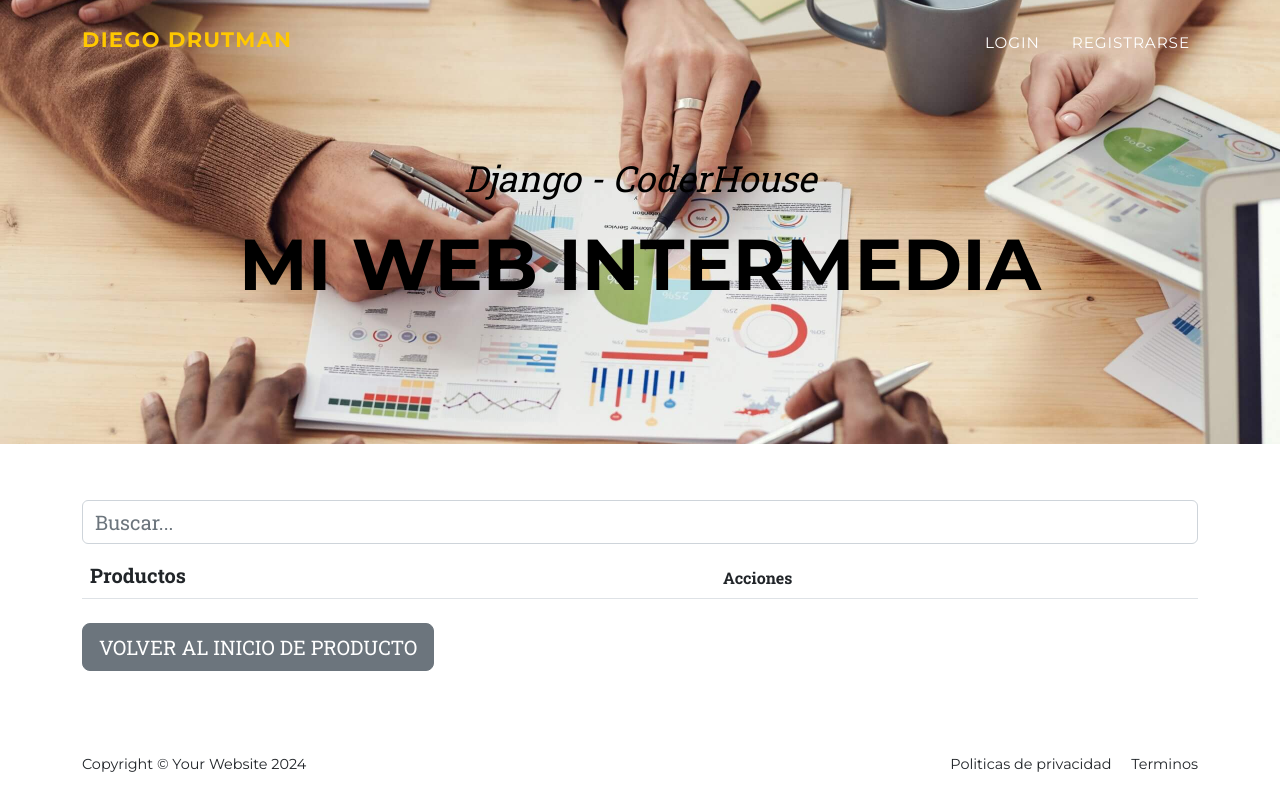
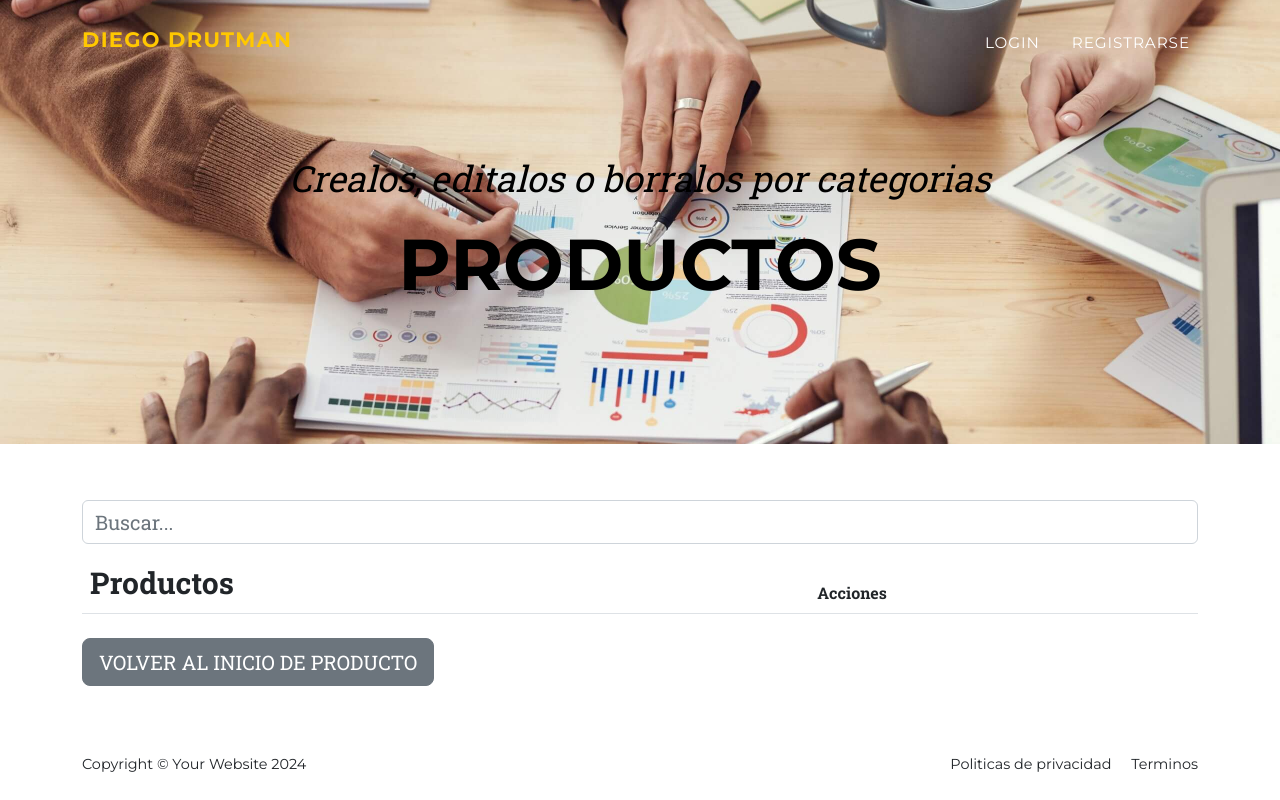
Before and after one commit to DiegoDrutman08/ProyectoFinal, a Django app: template project/Clase/templates/clase/producto_list.html in a window 1280 px wide. Run offline with Django 5.2, Linux system fonts and the light colour scheme; the template is opened without the code that fills it, so the values that code supplies are empty; some libraries are stand-ins or nearby versions.

Commit message:
htmls y views

```diff
--- a/project/Clase/models.py
+++ b/project/Clase/models.py
@@ -15,7 +15,6 @@ class ProductoCategoria(models.Model):
         verbose_name = "categoría de productos"
         verbose_name_plural = "categorías de productos"
 
-
 class Producto(models.Model):
     categoria = models.ForeignKey(
         ProductoCategoria, null=True, blank=True, on_delete=models.SET_NULL, verbose_name="categoría de producto"
@@ -25,7 +24,7 @@ class Producto(models.Model):
     cantidad = models.FloatField(max_length=100, null=True, blank=True)
     precio = models.FloatField(max_length=100, null=True, blank=True)
     descripcion = models.TextField(null=True, blank=True, verbose_name="descripción")
-    fecha_actualizacion = models.DateField(
+    fecha_actualizacion = models.DateTimeField(
         null=True, blank=True, default=timezone.now, editable=False, verbose_name="fecha de actualización"
     )
 
@@ -55,6 +54,9 @@ class Pedido(models.Model):
     producto = models.ForeignKey(Producto, on_delete=models.SET_NULL, null=True, blank=True)
     cliente = models.ForeignKey(Cliente, on_delete=models.SET_NULL, null=True, blank=True, related_name='pedidos_cliente')
     vendedor = models.ForeignKey(Vendedor, on_delete=models.SET_NULL, null=True, blank=True, related_name='pedidos_vendedor')
+    fecha_actualizacion = models.DateField(
+        null=True, blank=True, default=timezone.now, editable=False, verbose_name="fecha de actualización"
+    )
 
     def __str__(self):
         return str(self.codigo)
--- a/project/Clase/templates/clase/producto_confirm_delete.html
+++ b/project/Clase/templates/clase/producto_confirm_delete.html
@@ -11,12 +11,12 @@
     <!-- Header-->
     <header class="masthead">
         <div class="container">
-            <div class="masthead-subheading">Django - CoderHouse</div>
-            <div class="masthead-heading text-uppercase">MI WEB INTERMEDIA</div>
+            <div class="masthead-subheading">Crealos, editalos o borralos por categorias</div>
+            <h1 class="masthead-heading text-uppercase">Productos</h1>
         </div>
     </header>
     <div class="container my-5">
-        <h1 style="font-size: 30px;">Eliminar categoría</h1>
+        <h1 style="font-size: 30px;">Eliminar producto</h1>
         <p class="fs-3 fst-italic">¿Confirma eliminar "{{ object.nombre }}"?</p>
 
         <form method="post" class="mt-4">
--- a/project/Clase/templates/clase/producto_detail.html
+++ b/project/Clase/templates/clase/producto_detail.html
@@ -11,13 +11,13 @@
     <!-- Header-->
     <header class="masthead">
         <div class="container">
-            <div class="masthead-subheading">Django - CoderHouse</div>
-            <div class="masthead-heading text-uppercase">MI WEB INTERMEDIA</div>
+            <div class="masthead-subheading">Crealos, editalos o borralos por categorias</div>
+            <h1 class="masthead-heading text-uppercase">Productos</h1>
         </div>
     </header>
     <div class="container my-5">
+        <h1 style="font-size: 30px;">Productos de esta categoría</h1>
     <ul>
-        <h1 style="font-size: 30px;">Productos de esta categoría</h1>
         <li style="font-size: 24px;">Categoria: {{ object.categoria }}</li>
         <li style="font-size: 24px;">Nombre: {{ object.nombre }}</li>
         <li style="font-size: 24px;">Cantidad: {{ object.cantidad }}</li>
--- a/project/Clase/templates/clase/producto_form.html
+++ b/project/Clase/templates/clase/producto_form.html
@@ -16,15 +16,15 @@
     <!-- Header-->
     <header class="masthead">
         <div class="container">
-            <div class="masthead-subheading">Django - CoderHouse</div>
-            <div class="masthead-heading text-uppercase">MI WEB INTERMEDIA</div>
+            <div class="masthead-subheading">Crealos, editalos o borralos por categorias</div>
+            <h1 class="masthead-heading text-uppercase">Productos</h1>
         </div>
     </header>
     <div class="container my-5">
     <form method="post">
         {% csrf_token %}
         <table class="table table-striped">
-            <h1 style="font-size: 30px;">Editar categoría</h1> <!-- Agregado de la clase table y table-striped para darle estilo similar al segundo código -->
+            <h1 style="font-size: 30px;">Agregar producto</h1> <!-- Agregado de la clase table y table-striped para darle estilo similar al segundo código -->
             {{ form.as_table }}
         </table>
         <button type="submit" class="btn btn-primary btn-lg text-uppercase float-left">Guardar</button>
--- a/project/Clase/templates/clase/producto_list.html
+++ b/project/Clase/templates/clase/producto_list.html
@@ -9,8 +9,8 @@
     <!-- Header-->
     <header class="masthead">
         <div class="container">
-            <div class="masthead-subheading">Django - CoderHouse</div>
-            <div class="masthead-heading text-uppercase">MI WEB INTERMEDIA</div>
+            <div class="masthead-subheading">Crealos, editalos o borralos por categorias</div>
+            <h1 class="masthead-heading text-uppercase">Productos</h1>
         </div>
     </header>
     <div class="container my-5">
@@ -22,14 +22,14 @@
         <table class="table table-hover">
             <thead>
                 <tr>
-                    <th scope="col" class="fs-5">Productos</th> <!-- Se ajusta el tamaño de la fuente -->
+                    <th scope="col" style="font-size: 30px;">Productos</th> <!-- Se ajusta el tamaño de la fuente -->
                     <th scope="col">Acciones</th>
                 </tr>
             </thead>
             <tbody>
                 {% for producto in object_list %}
                     <tr>
-                        <td class="fs-5">{{ producto.nombre }}</td> <!-- Se ajusta el tamaño de la fuente -->
+                        <td style="font-size: 24px;">{{ producto.nombre }}</td> <!-- Se ajusta el tamaño de la fuente -->
                         <td>
                             <a class="btn btn-info btn-lg me-1" href="{% url 'clase:producto_detail' producto.id %}">Detalle</a> <!-- Se hace el botón más grande -->
                             <a class="btn btn-warning btn-lg me-1" href="{% url 'clase:producto_update' producto.id %}">Cambiar</a> <!-- Se hace el botón más grande -->
--- a/project/Clase/templates/clase/productocategoria_confirm_delete.html
+++ b/project/Clase/templates/clase/productocategoria_confirm_delete.html
@@ -10,12 +10,12 @@
     <!-- Header-->
     <header class="masthead">
         <div class="container">
-            <div class="masthead-subheading">Django - CoderHouse</div>
-            <div class="masthead-heading text-uppercase">MI WEB INTERMEDIA</div>
+            <div class="masthead-subheading">Crealos, editalos o borralos por categorias</div>
+            <h1 class="masthead-heading text-uppercase">Productos</h1>
         </div>
     </header>
     <div class="container my-5">
-    <h1 style="font-size: 30px;">Categoria</h1>
+    <h1 style="font-size: 30px;">Eliminar categoria</h1>
     <p class="fst-italic" style="font-size: 24px;">¿Confirma eliminar "{{ object.nombre }}"?</p>
     <form method="post">
         {% csrf_token %}
--- a/project/Clase/templates/clase/productocategoria_detail.html
+++ b/project/Clase/templates/clase/productocategoria_detail.html
@@ -10,8 +10,8 @@
     <!-- Header-->
     <header class="masthead">
         <div class="container">
-            <div class="masthead-subheading">Django - CoderHouse</div>
-            <div class="masthead-heading text-uppercase">MI WEB INTERMEDIA</div>
+            <div class="masthead-subheading">Crealos, editalos o borralos por categorias</div>
+            <h1 class="masthead-heading text-uppercase">Productos</h1>
         </div>
     </header>
     <div class="container my-5">
--- a/project/Clase/templates/clase/productocategoria_form.html
+++ b/project/Clase/templates/clase/productocategoria_form.html
@@ -16,12 +16,12 @@
     <!-- Header-->
     <header class="masthead">
         <div class="container">
-            <div class="masthead-subheading">Django - CoderHouse</div>
-            <div class="masthead-heading text-uppercase">MI WEB INTERMEDIA</div>
+            <div class="masthead-subheading">Crealos, editalos o borralos por categorias</div>
+            <h1 class="masthead-heading text-uppercase">Productos</h1>
         </div>
     </header>
     <div class="container my-5">
-    <h3  style="font-size: 30px;">Categoria</h3> <!-- Agregamos el título aquí -->
+    <h3  style="font-size: 30px;">Agregar categoria</h3> <!-- Agregamos el título aquí -->
     <form method="post">
         {% csrf_token %}
         <table style="font-size: 24px;">
--- a/project/Clase/templates/clase/productocategoria_list.html
+++ b/project/Clase/templates/clase/productocategoria_list.html
@@ -10,14 +10,14 @@
     <!-- Header-->
     <header class="masthead">
         <div class="container">
-            <div class="masthead-subheading">Django - CoderHouse</div>
-            <div class="masthead-heading text-uppercase">MI WEB INTERMEDIA</div>
+            <div class="masthead-subheading">Crealos, editalos o borralos por categorias</div>
+            <h1 class="masthead-heading text-uppercase">Productos</h1>
         </div>
     </header>
     <div class="container my-5">
         <div class="py-lg-2">
             <form action="{% url 'clase:productocategoria_list' %}" method="get">
-                <input type="text" name="consulta" class="form-control" style="font-size: 30px;" placeholder="Buscar..."> <!-- Se ajusta el tamaño de la fuente -->
+                <input type="text" name="consulta" class="form-control" style="font-size: 24px;" placeholder="Buscar..."> <!-- Se ajusta el tamaño de la fuente -->
             </form>
         </div>
         <table class="table table-hover">
--- a/project/Clase/templates/clase/productocategoria_update.html
+++ b/project/Clase/templates/clase/productocategoria_update.html
@@ -10,8 +10,8 @@
     <!-- Header-->
     <header class="masthead">
         <div class="container">
-            <div class="masthead-subheading">Django - CoderHouse</div>
-            <div class="masthead-heading text-uppercase">MI WEB INTERMEDIA</div>
+            <div class="masthead-subheading">Crealos, editalos o borralos por categorias</div>
+            <h1 class="masthead-heading text-uppercase">Productos</h1>
         </div>
     </header>
     <div class="container my-5">
--- a/project/Clase/views.py
+++ b/project/Clase/views.py
@@ -1,4 +1,3 @@
-from django.contrib.auth.mixins import LoginRequiredMixin
 from .models import Producto, Cliente, Vendedor, Pedido
 from django.db import IntegrityError
 from django.db.models.query import QuerySet
--- a/project/core/views.py
+++ b/project/core/views.py
@@ -1,4 +1,3 @@
-from django.contrib.admin.views.decorators import staff_member_required
 from django.contrib.auth.decorators import login_required
 from django.contrib.auth.views import LoginView
 from django.http import HttpRequest, HttpResponse
@@ -7,7 +6,7 @@ from django.shortcuts import render
 from .forms import CustomAuthenticationForm, CustomUserCreationForm
 
 
-# @login_required
+@login_required
 def home(request):
     return render(request, "core/index.html")
 
@@ -16,8 +15,6 @@ class CustomLoginView(LoginView):
     authentication_form = CustomAuthenticationForm
     template_name = "core/login.html"
 
-
-@staff_member_required
 def register(request: HttpRequest) -> HttpResponse:
     if request.method == "POST":
         form = CustomUserCreationForm(request.POST)
```
Also changed, not shown: project/Clase/migrations/0005_pedido_fecha_actualizacion.py (added), project/Clase/migrations/0006_alter_pedido_fecha_actualizacion_and_more.py (added), project/db.sqlite3.
